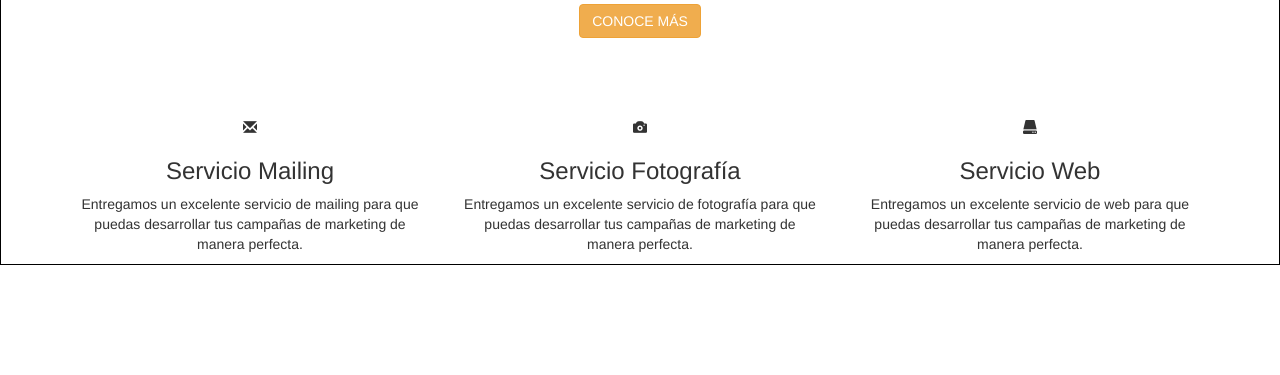
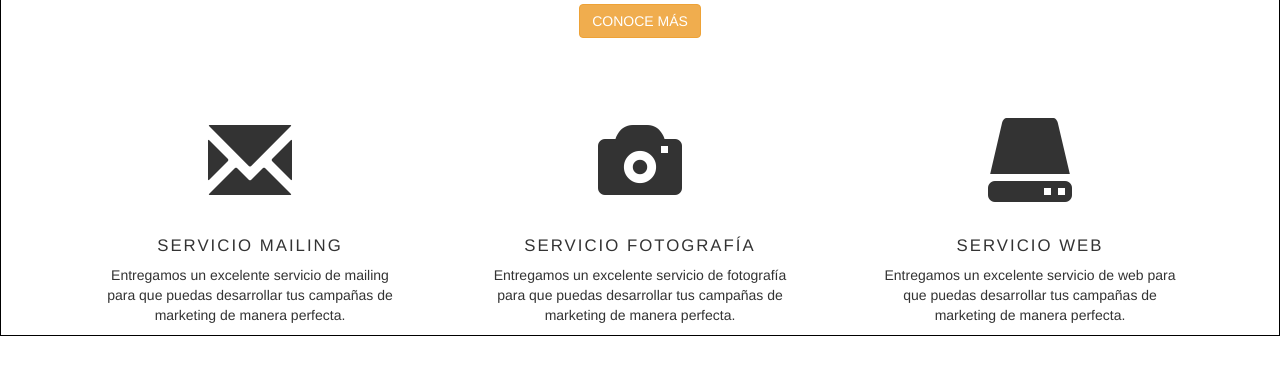
Before and after one commit to lulublondet/css-boostrap-leccion33, a plain HTML site: page index.html in a window 1280 px wide. Shown: the part 267-642 px from the top of the page. Drawn offline with Linux system fonts and the light colour scheme; a web font is replaced by a local one.

Commit message:
Terminado la clase servicio

```diff
--- a/css/main.css
+++ b/css/main.css
@@ -52,8 +52,19 @@ header .action h1 {
 	text-transform: uppercase;
 }
 
-
-.action .btn {
-	margin-top: 15px;
-	text-transform: uppercase;
+.action .btn{
+  margin-top: 15px;
+  text-transform: uppercase;
 }
+.servicio{
+  padding: 0 30px;
+}
+.servicio h3{
+  text-transform: uppercase;
+  font-size: 1.2em;
+  letter-spacing: 2px;
+}
+.servicio i{
+  font-size: 6em;
+  margin-bottom: 15px;
+}
```
